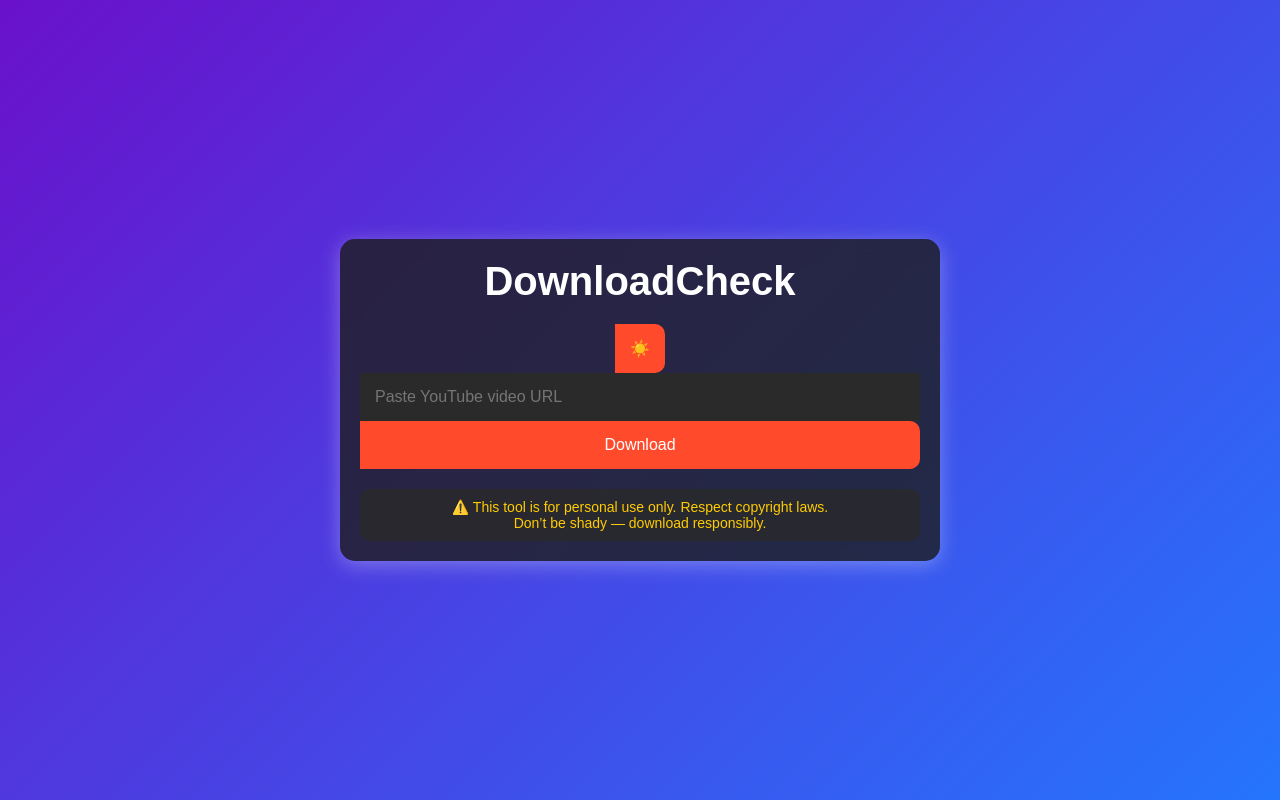
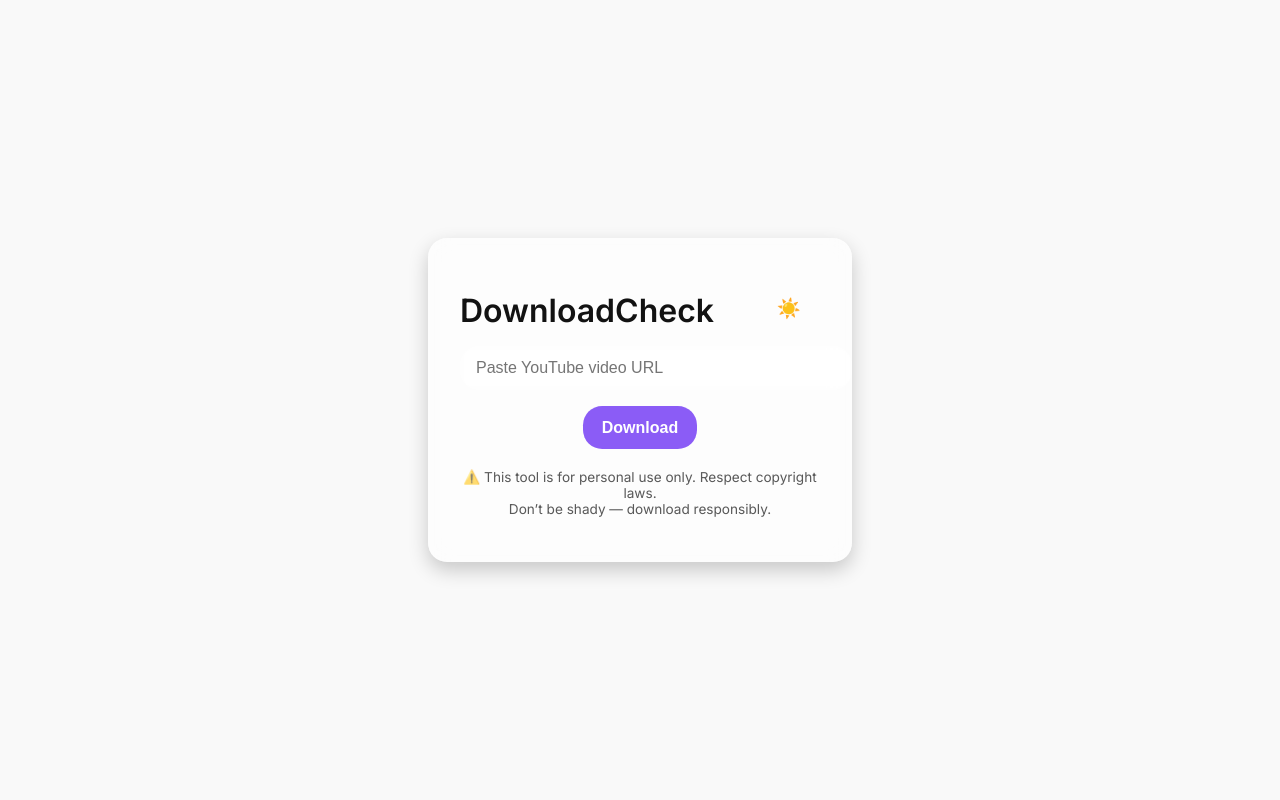
Before and after one commit to shubh72010/DownloadCheck_v0.2, a Flask app: page / in a window 1280 px wide. Run offline with Flask 3, Linux system fonts and the light colour scheme.

Commit message:
Update style.css

```diff
--- a/static/style.css
+++ b/static/style.css
@@ -1,101 +1,127 @@
-
-/* Reset Default Browser Styles */
-* {
-  margin: 0;
-  padding: 0;
-  box-sizing: border-box;
-  font-family: 'Arial', sans-serif;
-  scroll-behavior: smooth;
-  transition: all 0.3s ease-in-out;
+:root {
+  --bg-light: #f9f9f9;
+  --bg-dark: #121212;
+  --text-light: #121212;
+  --text-dark: #f0f0f0;
+  --accent: #8b5cf6;
+  --glass-bg-light: rgba(255, 255, 255, 0.6);
+  --glass-bg-dark: rgba(30, 30, 30, 0.4);
+  --border-radius: 1.2rem;
+  --transition: 0.3s ease;
+  --blur: 12px;
 }
 
-/* Body Styling */
-body {
-  background: linear-gradient(135deg, #6a11cb, #2575fc); /* Purple gradient */
-  color: white;
-  display: flex;
-  flex-direction: column;
-  align-items: center;
-  justify-content: center;
-  height: 100vh;
-  text-align: center;
+[data-theme="dark"] {
+  --bg-light: #121212;
+  --text-light: #f0f0f0;
 }
 
-/* Main Container */
-.container {
-  width: 90%;
-  max-width: 600px;
-  background: rgba(30, 30, 30, 0.8); /* Semi-transparent for tiles effect */
-  border-radius: 15px;
-  box-shadow: 0 4px 20px rgba(255, 255, 255, 0.3);
+body {
+  margin: 0;
+  font-family: 'Inter', sans-serif;
+  background-color: var(--bg-light);
+  color: var(--text-light);
   display: flex;
-  flex-direction: column;
-  padding: 20px;
-  backdrop-filter: blur(10px); /* Optional for a trendy background effect */
+  justify-content: center;
+  align-items: center;
+  height: 100vh;
+  transition: background-color var(--transition), color var(--transition);
 }
 
-/* Header */
-h1 {
-  font-size: 2.5rem;
-  margin-bottom: 20px;
+.glass {
+  background: var(--glass-bg-light);
+  border-radius: var(--border-radius);
+  padding: 2rem;
+  backdrop-filter: blur(var(--blur));
+  box-shadow: 0 8px 20px rgba(0, 0, 0, 0.2);
+  max-width: 90%;
+  width: 360px;
+  text-align: center;
+  transition: background var(--transition), color var(--transition);
 }
 
-/* Input Section */
-.input-area {
-  display: flex;
-  border: 1px solid #444;
-  border-radius: 10px;
-  overflow: hidden;
-  transition: border-color 0.3s;
+[data-theme="dark"] .glass {
+  background: var(--glass-bg-dark);
 }
 
-.input-area:hover {
-  border-color: #ff4b2b;
+h1 {
+  margin-bottom: 1rem;
 }
 
 input {
-  flex: 1;
-  padding: 15px;
+  width: 100%;
+  padding: 0.8rem 1rem;
+  margin-bottom: 1rem;
   border: none;
-  outline: none;
-  font-size: 16px;
-  background: #2a2a2a;
-  color: white;
-  transition: background 0.3s;
+  border-radius: var(--border-radius);
+  background: rgba(255,255,255,0.3);
+  color: inherit;
+  font-size: 1rem;
+  backdrop-filter: blur(4px);
+  transition: box-shadow var(--transition);
 }
 
 input:focus {
-  background: #3a3a3a;
+  outline: none;
+  box-shadow: 0 0 0 3px var(--accent);
 }
 
 button {
-  padding: 15px;
+  padding: 0.8rem 1.2rem;
+  background: var(--accent);
   border: none;
-  background: #ff4b2b;
-  color: white;
+  color: #fff;
+  font-weight: 600;
+  font-size: 1rem;
+  border-radius: var(--border-radius);
   cursor: pointer;
-  font-size: 16px;
-  border-radius: 0 10px 10px 0;
-  transition: background 0.3s;
+  position: relative;
+  transition: transform 0.1s ease;
 }
 
-button:hover {
-  background: #ff6a6a;
+button:active {
+  transform: scale(0.97);
 }
 
-/* Disclaimer Section */
-.disclaimer {
-  margin-top: 20px;
-  padding: 10px;
-  background-color: rgba(42, 42, 42, 0.8);
-  border-radius: 10px;
-  color: #ffcc00; /* visible text color */
-  font-size: 14px;
-  text-align: center;
+.spinner {
+  border: 3px solid #fff;
+  border-top: 3px solid transparent;
+  border-radius: 50%;
+  width: 18px;
+  height: 18px;
+  animation: spin 0.8s linear infinite;
+  display: inline-block;
+  margin-left: 0.5rem;
 }
 
-/* Error Message Display */
-#error-message {
-  color: red;
-  margin-top: 20px;
+.hidden {
+  display: none;
 }
+
+.header {
+  display: flex;
+  justify-content: space-between;
+  align-items: center;
+}
+
+#theme-toggle {
+  background: transparent;
+  border: none;
+  font-size: 1.2rem;
+  cursor: pointer;
+  transition: transform var(--transition);
+}
+
+#theme-toggle:hover {
+  transform: rotate(20deg);
+}
+
+.disclaimer {
+  font-size: 0.85rem;
+  margin-top: 1.2rem;
+  opacity: 0.7;
+}
+
+@keyframes spin {
+  to { transform: rotate(360deg); }
+}
```
